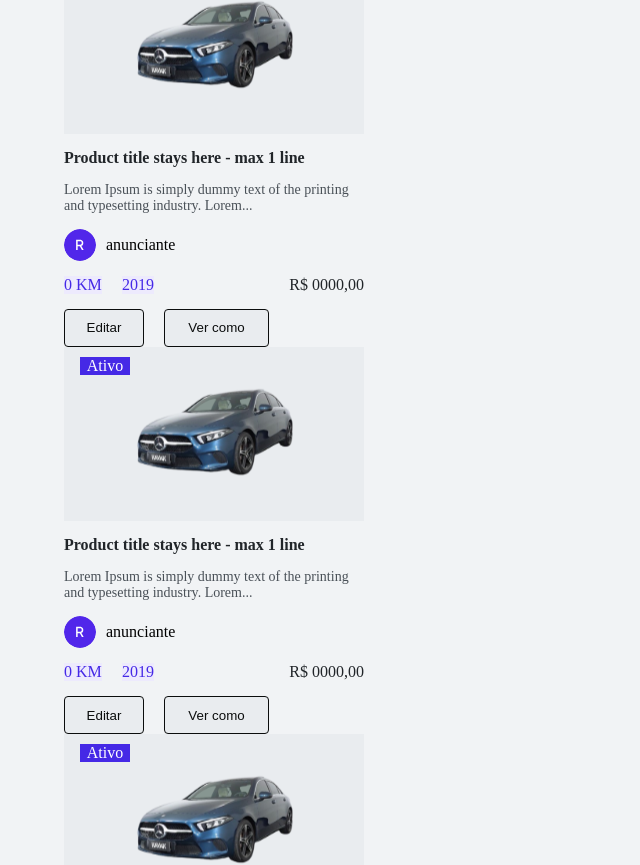
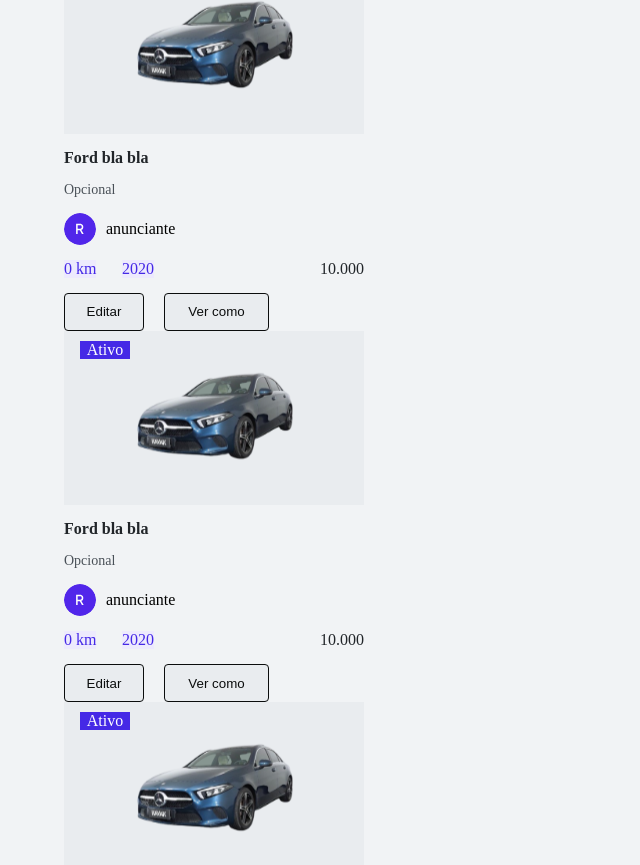
Before and after one commit to ProjetoM6/LojaDeCarros, a React (Vite) app in the folder front-end/: page / in a window 1280 px wide. Shown: the part 1302-2167 px from the top of the page, without its empty margins (0-640 px from the left). Built offline with nearby package versions, Linux system fonts and the light colour scheme.

Commit message:
Fix: props products

```diff
--- a/front-end/src/components/ProductCard/index.tsx
+++ b/front-end/src/components/ProductCard/index.tsx
@@ -1,29 +1,39 @@
 import ProductCardStyled, { IsActive } from "./style";
-import img from "../../assets/carroTeste.svg";
-import imgOwner from "../../assets/Frame.svg";
+
 import Button from "../Button/style";
-const ProductCard = () => {
+
+export interface IProduct {
+  Tipo: string;
+  Titulo: string;
+  Ano: string;
+  Quilometragem: string;
+  Preço: string;
+  Descrição: string;
+  TipoDeVeiculo: string;
+  imgCapa: string;
+  firstImg: string;
+  isActive: true;
+  ownerId: Number;
+  ownerName: string;
+  ownnerImg: string;
+}
+
+interface ProductProps {
+  product: IProduct;
+}
+const ProductCard: React.FC<ProductProps> = ({ product }) => {
   const user = { id: 1911 };
-  const product = {
-    isActive: true,
-    ownerId: 1911,
-    ownerName: "anunciante",
-    ownnerImg: imgOwner,
-  };
   return (
     <ProductCardStyled>
-      <img src={img} alt="" className="imgProduct" />
+      <img src={product.imgCapa} alt="" className="imgProduct" />
       {product.ownerId === user.id && (
         <IsActive isActive={product.isActive}>
           <p>{product.isActive ? "Ativo" : "Inativo"}</p>
         </IsActive>
       )}
       <div className="ContainerFlexColumn">
-        <h2 className="heading-7-600">Product title stays here - max 1 line</h2>
-        <p className="body-2-400">
-          Lorem Ipsum is simply dummy text of the printing and typesetting
-          industry. Lorem...
-        </p>
+        <h2 className="heading-7-600">{product.Titulo}</h2>
+        <p className="body-2-400">{product.Descrição}</p>
         <div className="advertiser">
           {product.ownnerImg && (
             <img src={product.ownnerImg} className="imgAdvertiser" />
@@ -32,10 +42,10 @@ const ProductCard = () => {
         </div>
         <div className="ContainerFlexRow">
           <div className="ContainerInfoKmYear">
-            <span className="SpanInfos">0 KM</span>
-            <span className="SpanInfos">2019</span>
+            <span className="SpanInfos">{product.Quilometragem}</span>
+            <span className="SpanInfos">{product.Ano}</span>
           </div>
-          <span className="heading-7-500">R$ 0000,00</span>
+          <span className="heading-7-500">{product.Preço}</span>
         </div>
         <div className="ContainerFlexRowButtons">
           <Button
```
